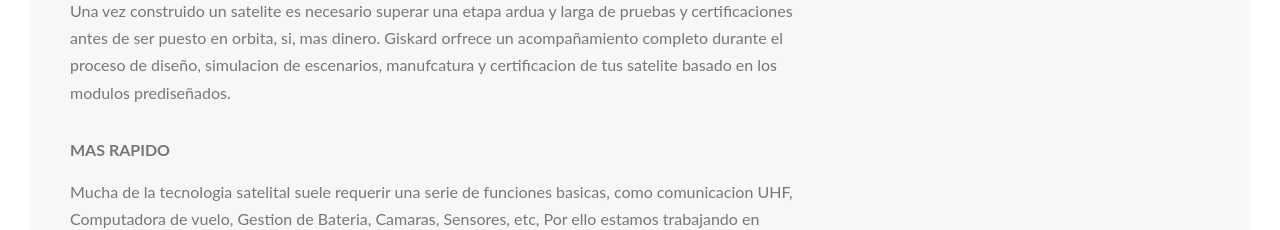
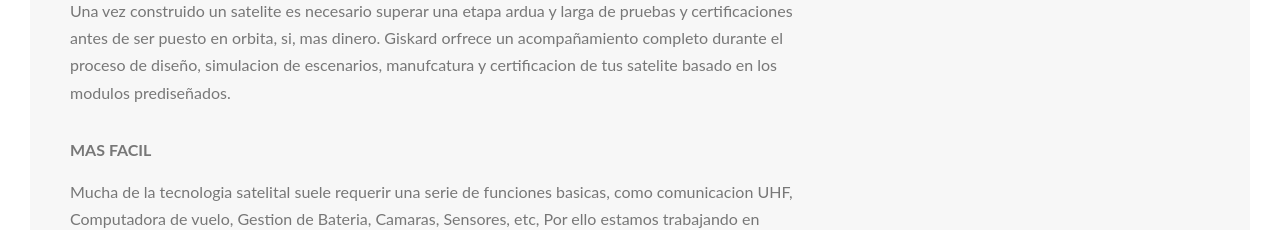
Before and after one commit to jenamoradoc/Giskard_Landing, a React (Vite) app: page / in a window 1280 px wide. Shown: the part 1300-1530 px from the top of the page. Built offline with nearby package versions, Linux system fonts and the light colour scheme.

Commit message:
changing

```diff
--- a/src/componentes/Main.js
+++ b/src/componentes/Main.js
@@ -36,7 +36,7 @@
                 Giskard orfrece un acompañamiento completo durante el proceso de diseño, simulacion de escenarios, manufcatura y certificacion de tus satelite basado en los modulos prediseñados.
               </p>
               <h3 class="heading-tertiary u-margin-bottom-small">
-                Mas Rapido
+                Mas Facil
               </h3>
               <p class="paragraph">
                 Mucha de la tecnologia satelital suele requerir una serie de funciones basicas, como comunicacion UHF, Computadora de vuelo, Gestion de Bateria, Camaras, Sensores, etc,
```
